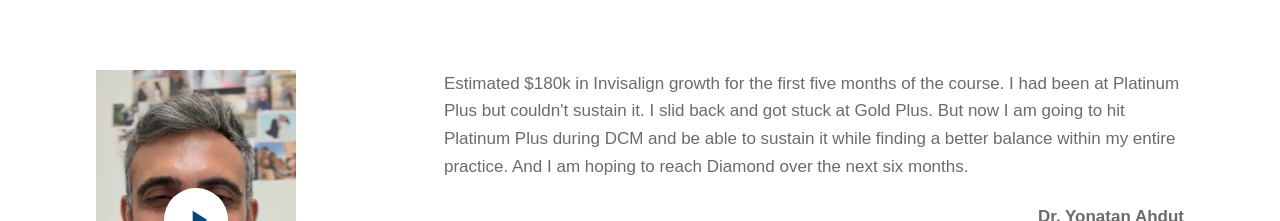
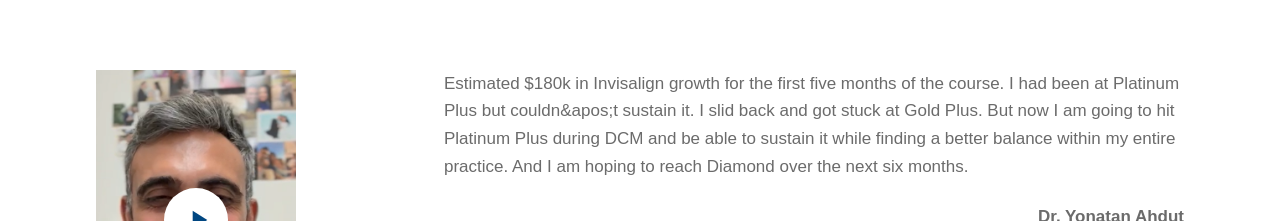
Before and after one commit to Anusha-DPM/Diamondclubmakers, a Next.js app: page /dcm-community-videos in a window 1280 px wide. Shown: the part 731-952 px from the top of the page. Built offline with nearby package versions, Linux system fonts and the light colour scheme.

Commit message:
Update files

```diff
--- a/src/components/DCMTestimonialsSection.tsx
+++ b/src/components/DCMTestimonialsSection.tsx
@@ -59,7 +59,7 @@ const DCMTestimonialsSection = () => {
       name: "Dr. Yonatan Ahdut",
       location: "Seattle Washington",
       title: "DCM Yoda",
-      content: "Estimated $180k in Invisalign growth for the first five months of the course. I had been at Platinum Plus but couldn't sustain it. I slid back and got stuck at Gold Plus. But now I am going to hit Platinum Plus during DCM and be able to sustain it while finding a better balance within my entire practice. And I am hoping to reach Diamond over the next six months.",
+             content: "Estimated $180k in Invisalign growth for the first five months of the course. I had been at Platinum Plus but couldn&apos;t sustain it. I slid back and got stuck at Gold Plus. But now I am going to hit Platinum Plus during DCM and be able to sustain it while finding a better balance within my entire practice. And I am hoping to reach Diamond over the next six months.",
       thumbnail: "/doctors/Dr.-Yonatan-Ahdut.png"
     },
     {
@@ -131,7 +131,7 @@ const DCMTestimonialsSection = () => {
       name: "Dr. Ciaran Murphy",
       location: "Fort Collins, Colorado",
       title: "Harbor Dental",
-      content: "Truly, it was a game changer for my practice. Not just for an increase in Invisalign® cases, but also just for increasing our productivity, getting our staff more involved, getting more excited about doing some of these procedures. They really felt like they were much more part of a team. The class helps you get much more efficient with your Invisalign®, first of all, but at the same time it's going to reduce the doctor chair time and increase your staff's chair time, which will make you more productive.",
+      content: "Truly, it was a game changer for my practice. Not just for an increase in Invisalign® cases, but also just for increasing our productivity, getting our staff more involved, getting more excited about doing some of these procedures. They really felt like they were much more part of a team. The class helps you get much more efficient with your Invisalign®, first of all, but at the same time it&apos;s going to reduce the doctor chair time and increase your staff&apos;s chair time, which will make you more productive.",
       thumbnail: "/doctors/dr-ciaran-murphy.png"
     },
     {
```
